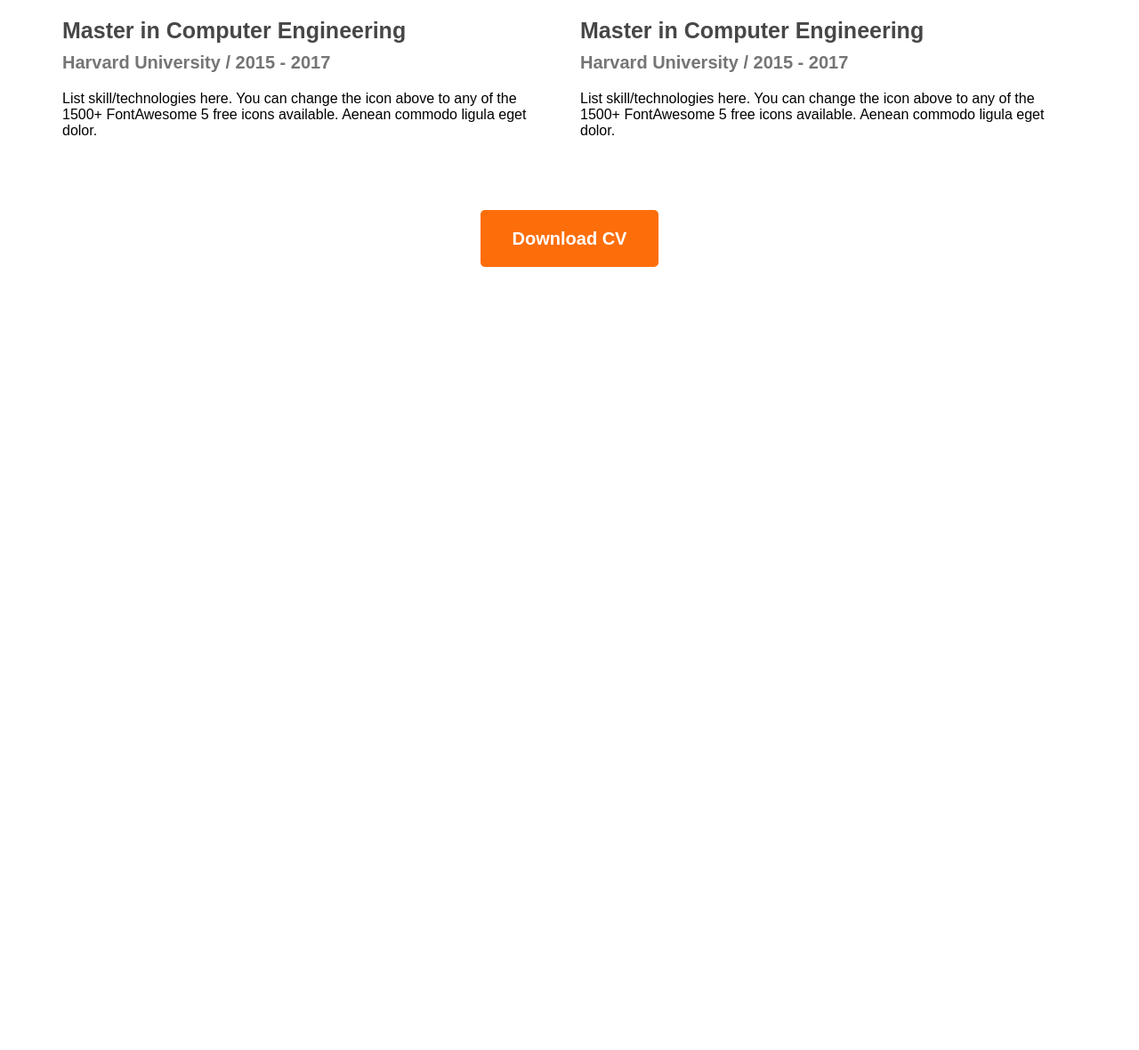
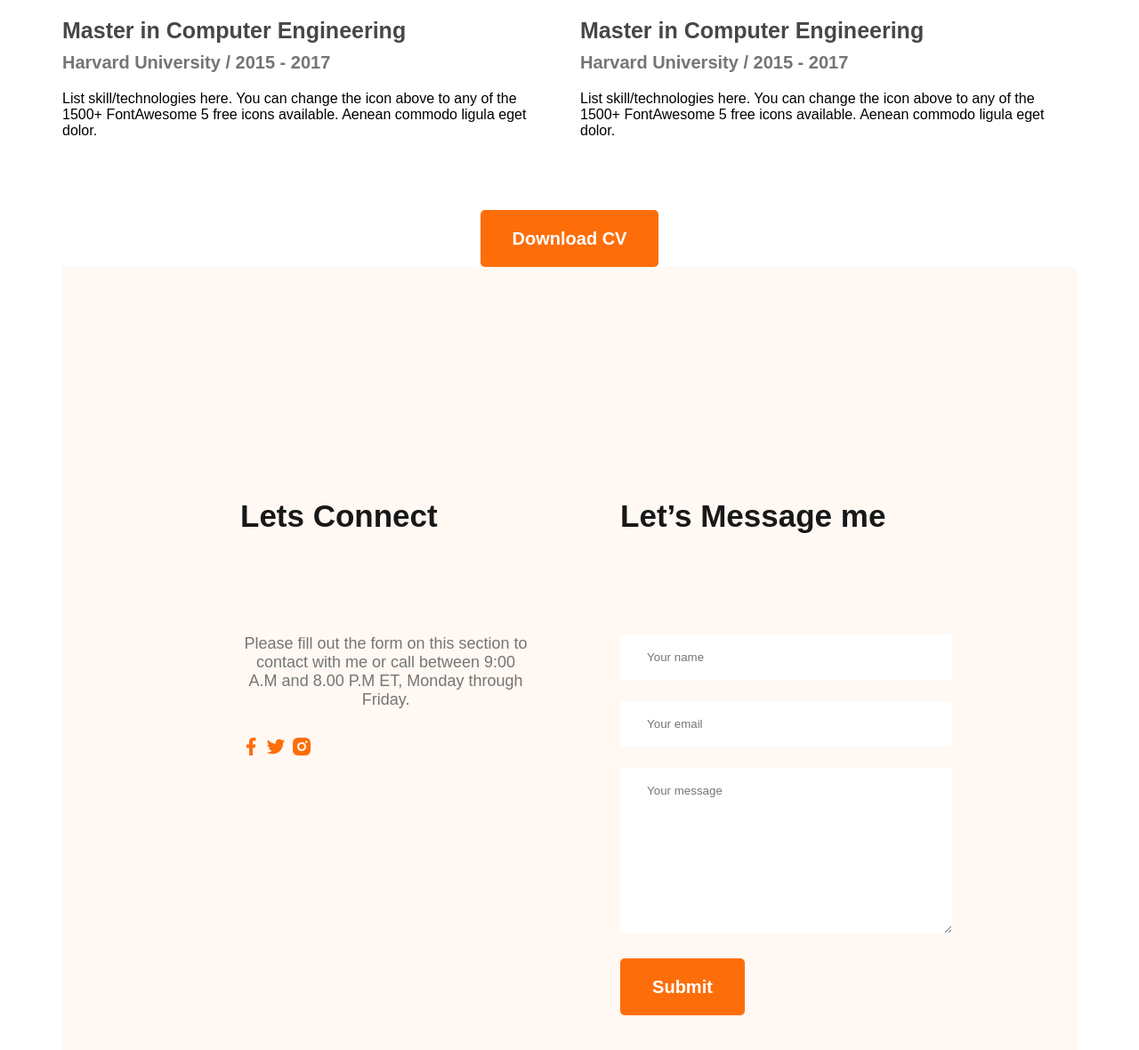
Before and after one commit to Zawad999/developer-portfolio, a plain HTML site: page index.html in a window 1280 px wide. Shown: the part 3043-4223 px from the top of the page at 89% size. Before the commit the page ends 3343 px from the top, so only its background shows below. Drawn offline with Linux system fonts and the light colour scheme.

Commit message:
contact us added

```diff
--- a/index.html
+++ b/index.html
@@ -154,6 +154,25 @@
                 </div>
 
             </section>
+
+            <section class="contact">
+                <div>
+                    <h3 class="section-title">Lets Connect</h3>
+                    <p class="section-description">Please fill out the form on this section to contact with me or call between 9:00 A.M and 8.00 P.M ET, Monday through Friday.</p>
+                    <a href=""><img src="images/icons/facebook.png" alt=""></a>
+                    <a href=""><img src="images/icons/twitter.png" alt=""></a>
+                    <a href=""><img src="images/icons/insta.png" alt=""></a>
+                </div>
+                <div>
+                    <h3 class="section-title">Let’s Message me</h3>
+                    <form>
+                        <input type="text" placeholder="Your name">
+                        <input type="email" placeholder="Your email">
+                        <textarea name="" id="" cols="30" rows="10" placeholder="Your message"></textarea>
+                        <input type="submit" class="btn-primary" value="Submit">
+                    </form>
+                </div>
+            </section>
         </main>
         <footer>
         </footer>
--- a/styles/portfolio.css
+++ b/styles/portfolio.css
@@ -186,3 +186,26 @@ main{
     margin-top: 50px;
     text-align: center;
 }
+
+/* style contact */
+.contact{
+    display:flex;
+    gap:100px;
+    padding:130px 200px;
+    background: #FFF8F3;
+}
+
+.contact .section-title{
+    text-align: left;
+}
+
+.contact input[type="text"],input[type="email"], textarea{
+    margin-bottom: 24px;
+    border: 0;
+    width: 100%;
+    padding: 18px 30px;
+}
+
+.contact a{
+    text-decoration: none;
+}
```
